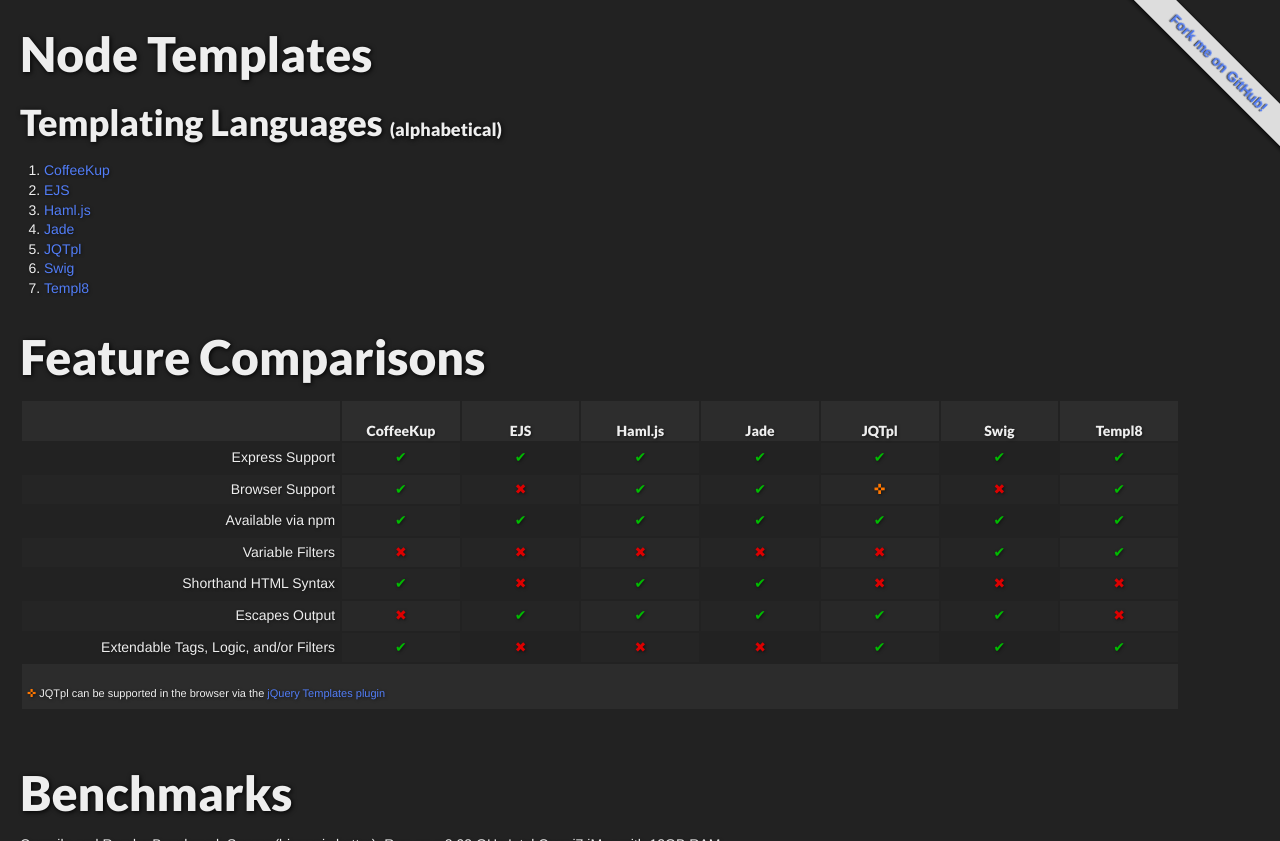
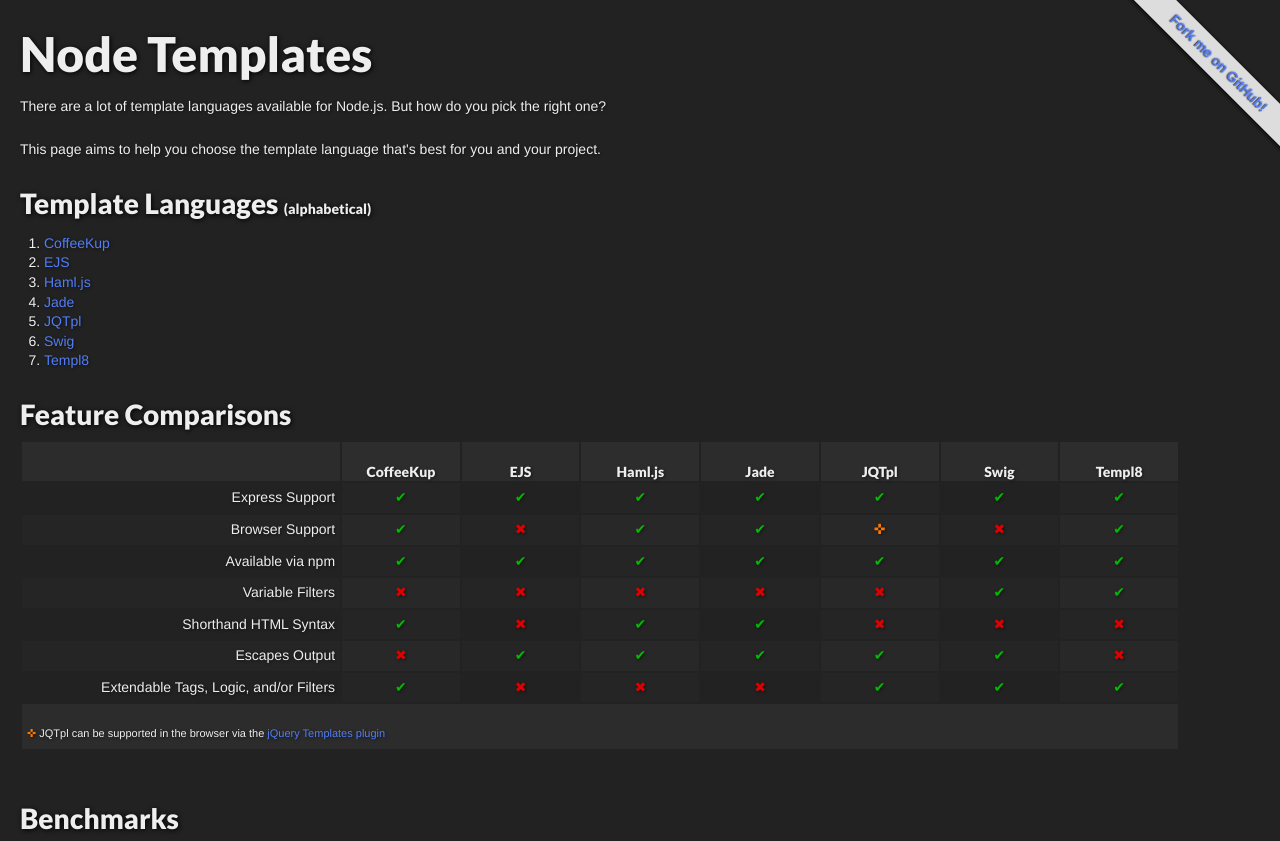
Before and after one commit to paularmstrong/node-templates, a website: page index.html in a window 1280 px wide. Shown: the top 841 px of the page. Drawn offline with Linux system fonts and the light colour scheme.

Commit message:
adding intro and footer text

```diff
--- a/index.html
+++ b/index.html
@@ -13,7 +13,10 @@
 
         <a id="github" href="https://github.com/paularmstrong/node-templates"><span>Fork me on GitHub!</span> <span>Feel awesome!</span></a>
 
-        <h2>Templating Languages <span>(alphabetical)</span></h2>
+        <p>There are a lot of template languages available for Node.js. But how do you pick the right one?</p>
+        <p>This page aims to help you choose the template language that's best for you and your project.</p>
+
+        <h2>Template Languages <span>(alphabetical)</span></h2>
         <ol>
             <li><a href="http://coffeekup.org/">CoffeeKup</a></li>
             <li><a href="https://github.com/visionmedia/ejs">EJS</a></li>
@@ -27,7 +30,7 @@
     </header>
 
     <section>
-        <h1>Feature Comparisons</h1>
+        <h2>Feature Comparisons</h2>
 
         <table>
             <thead>
@@ -123,7 +126,7 @@
     </section>
 
     <section>
-        <h1>Benchmarks</h1>
+        <h2>Benchmarks</h2>
 
         <table>
             <caption>Compile and Render Benchmark Scores (bigger is better). Run on a 2.93 GHz Intel Core i7 iMac with 12GB RAM.</caption>
@@ -258,6 +261,8 @@
     <footer>
         <h2>Find An Error?</h2>
         <p>If you believe you've found an error, fork <a href="https://github.com/paularmstrong/node-templates">this repository</a>, checkout the <code>gh-pages</code> branch and fix it! Please remember to cite your sources in your commit message.</p>
+
+        <p>Created for the Node.js community by <a href="http://paularmstrongdesigns.com">Paul Armstrong</a>.</p>
     </footer>
 
 </body>
--- a/styles.css
+++ b/styles.css
@@ -29,8 +29,8 @@
 }
 
 h1 { font-size: 48px; line-height: 1.4em; }
-h2 { font-size: 36px; line-height: 1.4em; }
-h3 { font-size: 28px; line-height: 1.4em; }
+h2 { font-size: 28px; line-height: 1.4em; }
+h3 { font-size: 24px; line-height: 1.4em; }
 h4 { font-size: 22px; line-height: 1.4em; }
 h5 { font-size: 18px; line-height: 1.4em; }
 h6 { font-size: 16px; line-height: 1.4em; }
```
